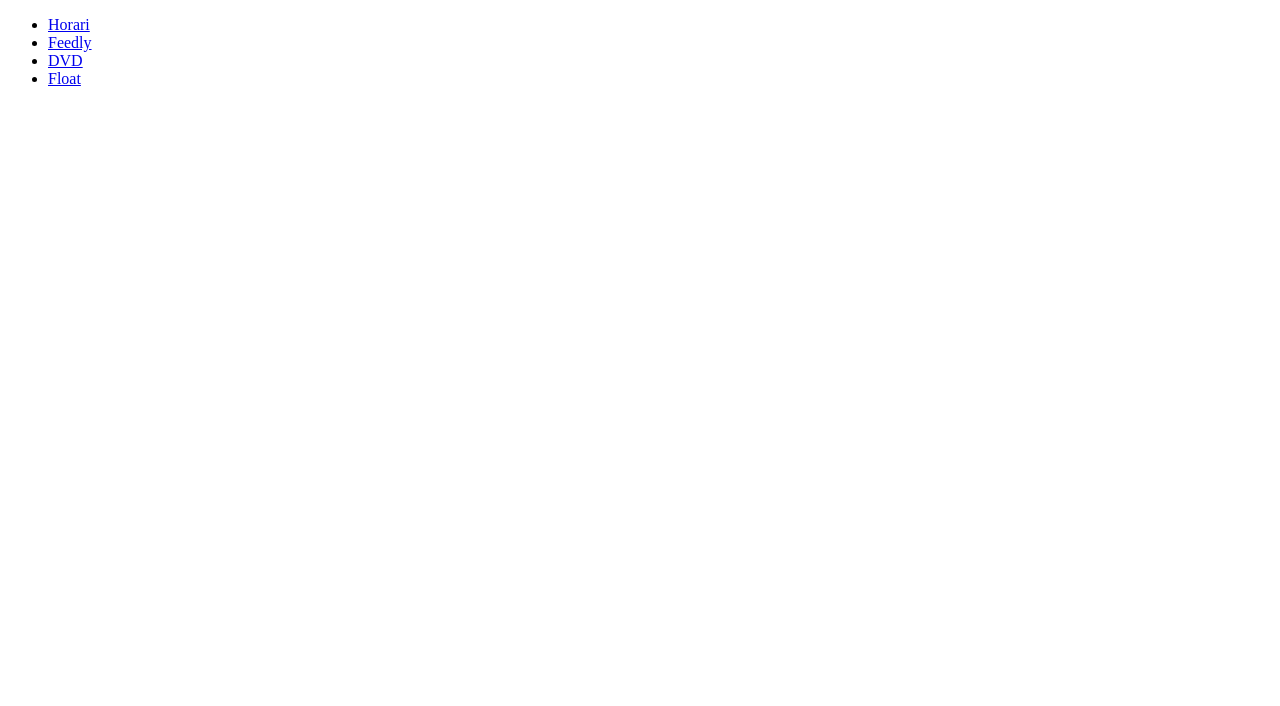
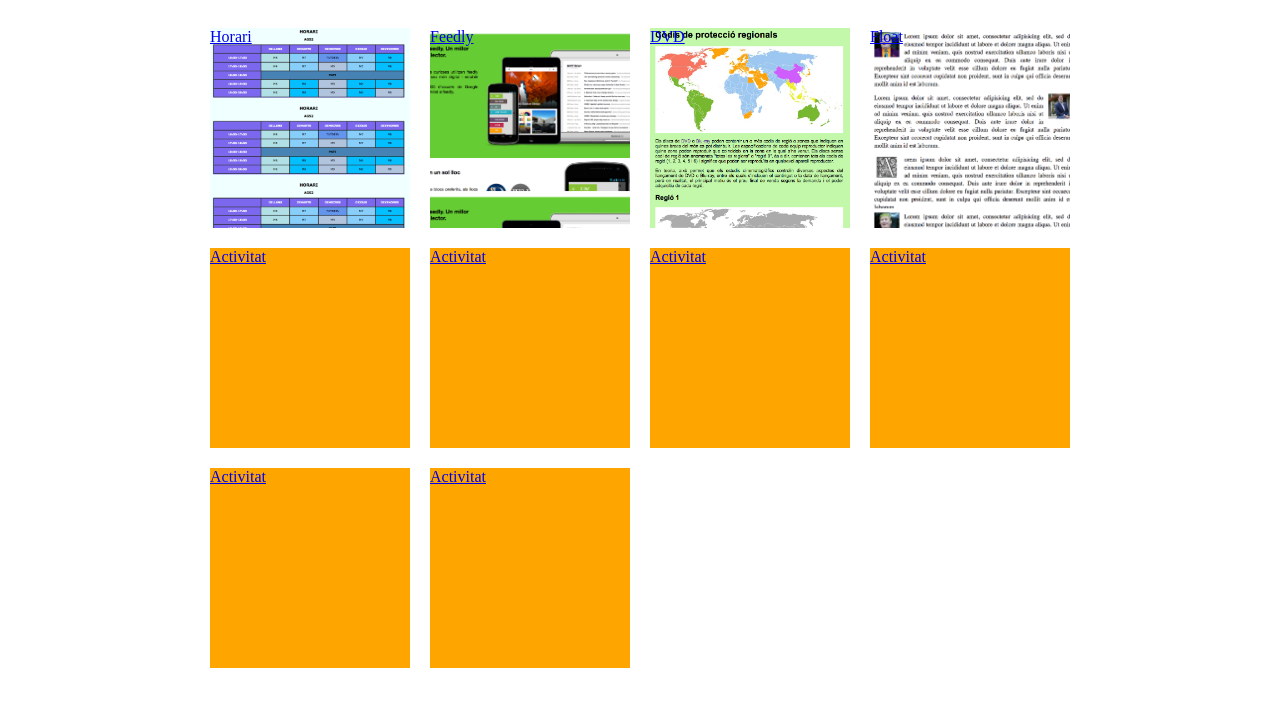
Before and after one commit to agarciau2019crn/AGS2, a plain HTML site: page index.html in a window 1280 px wide. Drawn offline with Linux system fonts and the light colour scheme.

Commit message:
Add files via upload

```diff
--- /dev/null
+++ b/estils.css
@@ -0,0 +1,44 @@
+ul {
+  width: 880px;
+  overflow: hidden;
+  margin: 0 auto;
+  padding: 10px;
+}
+
+li {
+  background-color: orange;
+  display: block;
+  margin: 10px;
+  width: 200px;
+  height: 200px;
+  float: left;
+}
+
+/*.anulador {
+  clear: both;
+}*/
+
+a {
+  height: 200px;
+  display: block;
+}
+
+#a01 {
+  background-image: url(img/a01.png);
+  background-size: 100%;
+}
+
+#a02 {
+  background-image: url(img/a02.png);
+  background-size: 100%;
+}
+
+#a03 {
+  background-image: url(img/a03.png);
+  background-size: 100%;
+}
+
+#a04 {
+  background-image: url(img/a04.png);
+  background-size: 100%;
+}
--- a/index.html
+++ b/index.html
@@ -4,13 +4,20 @@
     <meta charset="utf-8">
     <title>Taula de Continguts</title>
     <meta author="Aleix García">
+    <link rel="stylesheet" href="estils.css">
   </head>
   <body>
     <ul>
-      <li><a href="s2m8uf100_Garcia/horari.html">Horari</a></li>
-      <li><a href="s2m8uf101_Garcia/index.html">Feedly</a></li>
-      <li><a href="s2m8uf102_Garcia/index.html">DVD</a></li>
-      <li><a href="s2m8uf103_Garcia/index.html">Float</a></li>
+      <li id="a01"><a href="s2m8uf100_Garcia/horari.html">Horari</a></li>
+      <li id="a02"><a href="s2m8uf101_Garcia/index.html">Feedly</a></li>
+      <li id="a03"><a href="s2m8uf102_Garcia/index.html">DVD</a></li>
+      <li id="a04" class="anulador"><a href="s2m8uf103_Garcia/index.html">Float</a></li>
+      <li><a href="#">Activitat</a></li>
+      <li><a href="#">Activitat</a></li>
+      <li><a href="#">Activitat</a></li>
+      <li><a href="#">Activitat</a></li>
+      <li><a href="#">Activitat</a></li>
+      <li><a href="#">Activitat</a></li>
     </ul>
   </body>
 </html>
```
Also changed, not shown: img/a01.png (added), img/a02.png (added), img/a03.png (added), img/a04.png (added).
